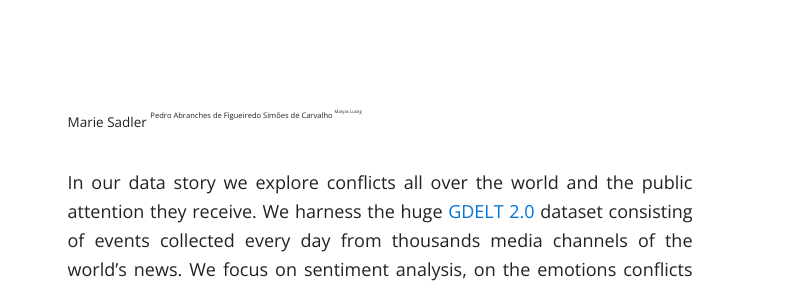
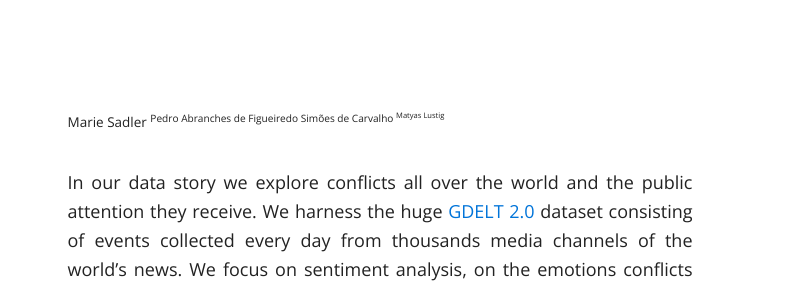
Before and after one commit to marycate/Matterhorn-ADA.github.io, a Jekyll site: the page built from index.md, in a window 1280 px wide. Shown: the part 512-801 px from the top of the page, without its empty margins (260-1054 px from the left). Built offline with Jekyll 4.4.1, drawn with Linux system fonts in a browser that asks for light colours; nearby versions of some CDN libraries; our own code applies the rules of GitHub Pages for plain Markdown files.

```diff
--- a/index.md
+++ b/index.md
@@ -4,9 +4,9 @@ layout: default
 
 ## Let's get emotional, we already got physical..
 
-<sup> Marie Sadler <sup>
-<sup> Pedro Abranches de Figueiredo Simões de Carvalho <sup>
-<sup> Matyas Lustig <sup>
+<sup> Marie Sadler
+<sup> Pedro Abranches de Figueiredo Simões de Carvalho
+<sup> Matyas Lustig
 
 In our data story we explore conflicts all over the world and the public attention they receive. We harness the huge [GDELT 2.0](https://www.gdeltproject.org/) dataset consisting of events collected every day from thousands media channels of the world's news. We focus on sentiment analysis, on the emotions conflicts tend to arouse with respect to their distinct features. We ask ourselves questions such as whether some regions are payed more attention than others, if news articles get more emotionally involved in conflicts occuring closer to our homes, or whether we tend to depict particular regions, nations or ethnicities by some steady emotional patterns. Throughout our research we hope to lift the shroud of how equally media report on the worlds conflicts and whether some bias exists.
 {: style="text-align: justify"}
```
